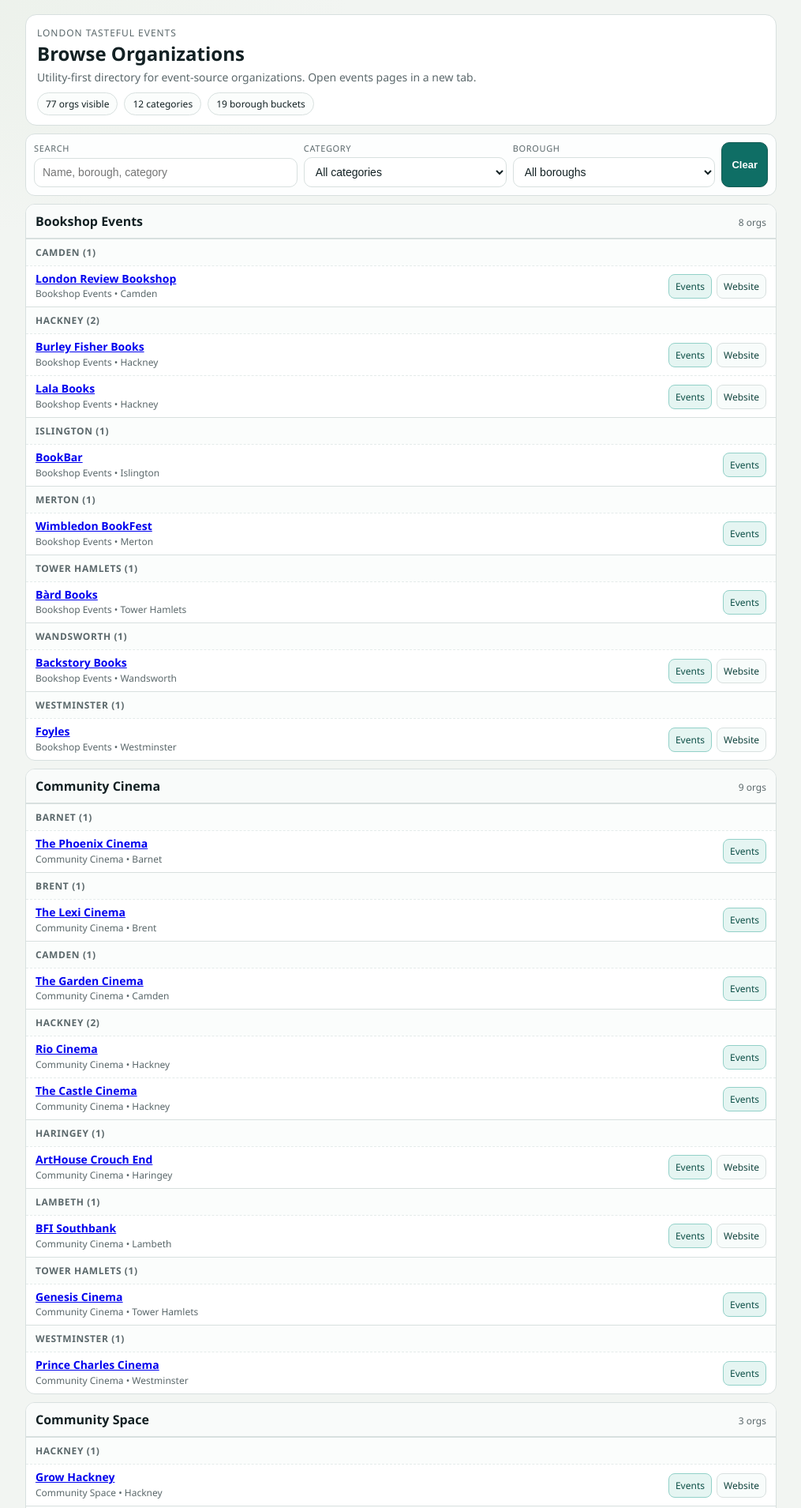
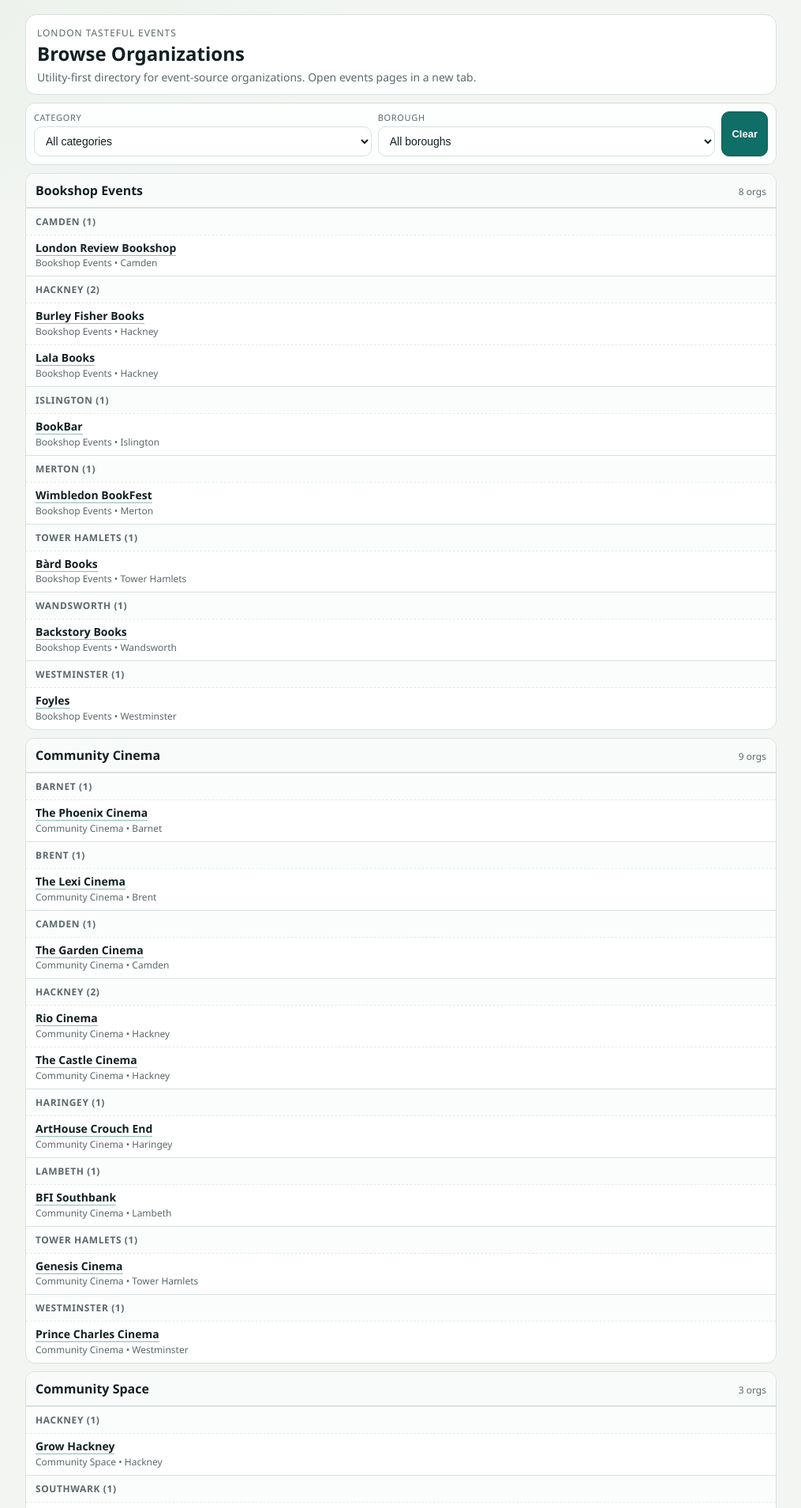
Before and after one commit to alishsayd/London-tasteful-events, a Flask app: page / in a window 1280 px wide. Shown: the top 1909 px of the page at 79% size, without its empty margins (132-1147 px from the left). Run offline with Flask 3, Linux system fonts and the light colour scheme; some libraries are stand-ins or nearby versions.

Commit message:
Simplify public browse UI for dense filter-first browsing

```diff
--- a/app/templates/public.html
+++ b/app/templates/public.html
@@ -62,21 +62,6 @@
         font-size: 14px;
       }
 
-      .top-stats {
-        margin-top: 10px;
-        display: flex;
-        flex-wrap: wrap;
-        gap: 8px;
-      }
-
-      .stat-chip {
-        border: 1px solid var(--line);
-        border-radius: 999px;
-        padding: 5px 10px;
-        font-size: 12px;
-        background: #fbfdfc;
-      }
-
       .controls {
         position: sticky;
         top: 0;
@@ -91,7 +76,7 @@
 
       .control-grid {
         display: grid;
-        grid-template-columns: 1.3fr 1fr 1fr auto;
+        grid-template-columns: 1fr 1fr auto;
         gap: 8px;
       }
 
@@ -107,7 +92,6 @@
         letter-spacing: 0.06em;
       }
 
-      .field input,
       .field select {
         width: 100%;
         border: 1px solid var(--line);
@@ -177,10 +161,6 @@
       }
 
       .org-row {
-        display: grid;
-        grid-template-columns: minmax(0, 1fr) auto;
-        gap: 10px;
-        align-items: center;
         padding: 8px 12px;
         border-top: 1px dashed #e4ebea;
       }
@@ -196,32 +176,16 @@
         line-height: 1.2;
       }
 
+      .org-name a {
+        color: inherit;
+        text-decoration: none;
+        border-bottom: 1px solid #8ebcb6;
+      }
+
       .org-meta {
         margin-top: 2px;
         color: var(--muted);
         font-size: 12px;
-      }
-
-      .org-links {
-        display: inline-flex;
-        gap: 6px;
-      }
-
-      .org-link {
-        text-decoration: none;
-        font-size: 12px;
-        padding: 6px 8px;
-        border-radius: 8px;
-        border: 1px solid var(--line);
-        color: #12453f;
-        background: #f8fcfb;
-        white-space: nowrap;
-      }
-
-      .org-link.primary {
-        border-color: #92d0c8;
-        background: var(--accent-soft);
-        color: #0d4f47;
       }
 
       .empty {
@@ -250,15 +214,10 @@
         <p class="kicker">London Tasteful Events</p>
         <h1>Browse Organizations</h1>
         <p class="sub">Utility-first directory for event-source organizations. Open events pages in a new tab.</p>
-        <div class="top-stats" id="summary-stats"></div>
       </header>
 
       <section class="controls">
         <div class="control-grid">
-          <div class="field">
-            <label for="search-input">Search</label>
-            <input id="search-input" type="search" placeholder="Name, borough, category" />
-          </div>
           <div class="field">
             <label for="category-filter">Category</label>
             <select id="category-filter"></select>
@@ -282,17 +241,14 @@
       const allOrgs = Array.isArray(payload.orgs) ? payload.orgs : [];
 
       const ui = {
-        query: "",
         category: "all",
         borough: "all",
       };
 
       const els = {
-        search: document.getElementById("search-input"),
         category: document.getElementById("category-filter"),
         borough: document.getElementById("borough-filter"),
         clear: document.getElementById("clear-filters"),
-        stats: document.getElementById("summary-stats"),
         results: document.getElementById("results"),
       };
 
@@ -310,28 +266,12 @@
         return text || fallback;
       }
 
-      function normalize(value) {
-        return clean(value).toLowerCase();
-      }
-
       function titleCase(value) {
         return clean(value)
           .split(" ")
           .filter(Boolean)
           .map((part) => part[0].toUpperCase() + part.slice(1))
           .join(" ");
-      }
-
-      function eventTarget(org) {
-        return clean(org.events_url) || clean(org.homepage);
-      }
-
-      function orgSearchBlob(org) {
-        return normalize(
-          [org.name, org.category, org.borough, org.events_url, org.homepage]
-            .map((item) => clean(item))
-            .join(" ")
-        );
       }
 
       function uniqueValues(items, key) {
@@ -357,14 +297,12 @@
       }
 
       function filterOrgs() {
-        const query = normalize(ui.query);
         return allOrgs.filter((org) => {
           const category = clean(org.category, "other");
           const borough = clean(org.borough, "Unspecified");
 
           if (ui.category !== "all" && category !== ui.category) return false;
           if (ui.borough !== "all" && borough !== ui.borough) return false;
-          if (query && !orgSearchBlob(org).includes(query)) return false;
           return true;
         });
       }
@@ -391,58 +329,26 @@
         return categories;
       }
 
-      function renderStats(orgs) {
-        const categoryCount = new Set(orgs.map((org) => clean(org.category, "other"))).size;
-        const boroughCount = new Set(orgs.map((org) => clean(org.borough, "Unspecified"))).size;
-
-        els.stats.innerHTML = `
-          <span class="stat-chip">${escapeHtml(orgs.length)} orgs visible</span>
-          <span class="stat-chip">${escapeHtml(categoryCount)} categories</span>
-          <span class="stat-chip">${escapeHtml(boroughCount)} borough buckets</span>
-        `;
-      }
-
       function renderOrgRow(org) {
         const name = clean(org.name, "Unnamed");
         const category = clean(org.category, "other");
         const borough = clean(org.borough, "Unspecified");
         const eventsUrl = clean(org.events_url);
-        const homepage = clean(org.homepage);
-        const primaryUrl = eventTarget(org);
 
-        const links = [];
-        if (eventsUrl) {
-          links.push(
-            `<a class="org-link primary" href="${escapeHtml(eventsUrl)}" target="_blank" rel="noreferrer noopener">Events</a>`
-          );
-        }
-        if (homepage && homepage !== eventsUrl) {
-          links.push(
-            `<a class="org-link" href="${escapeHtml(homepage)}" target="_blank" rel="noreferrer noopener">Website</a>`
-          );
-        }
-        if (!links.length) {
-          links.push(`<span class="org-link">No link</span>`);
-        }
-
-        const nameMarkup = primaryUrl
-          ? `<a href="${escapeHtml(primaryUrl)}" target="_blank" rel="noreferrer noopener">${escapeHtml(name)}</a>`
+        const nameMarkup = eventsUrl
+          ? `<a href="${escapeHtml(eventsUrl)}" target="_blank" rel="noreferrer noopener">${escapeHtml(name)}</a>`
           : escapeHtml(name);
 
         return `
           <div class="org-row">
-            <div>
-              <p class="org-name">${nameMarkup}</p>
-              <div class="org-meta">${escapeHtml(titleCase(category))} • ${escapeHtml(borough)}</div>
-            </div>
-            <div class="org-links">${links.join("")}</div>
+            <p class="org-name">${nameMarkup}</p>
+            <div class="org-meta">${escapeHtml(titleCase(category))} • ${escapeHtml(borough)}</div>
           </div>
         `;
       }
 
       function renderResults() {
         const filtered = filterOrgs();
-        renderStats(filtered);
 
         if (!filtered.length) {
           els.results.innerHTML = `<div class="empty">No organizations match the current filters.</div>`;
@@ -486,11 +392,6 @@
       }
 
       function wireEvents() {
-        els.search.addEventListener("input", (event) => {
-          ui.query = event.target.value || "";
-          renderResults();
-        });
-
         els.category.addEventListener("change", (event) => {
           ui.category = event.target.value || "all";
           renderResults();
@@ -502,10 +403,8 @@
         });
 
         els.clear.addEventListener("click", () => {
-          ui.query = "";
           ui.category = "all";
           ui.borough = "all";
-          els.search.value = "";
           els.category.value = "all";
           els.borough.value = "all";
           renderResults();
```
